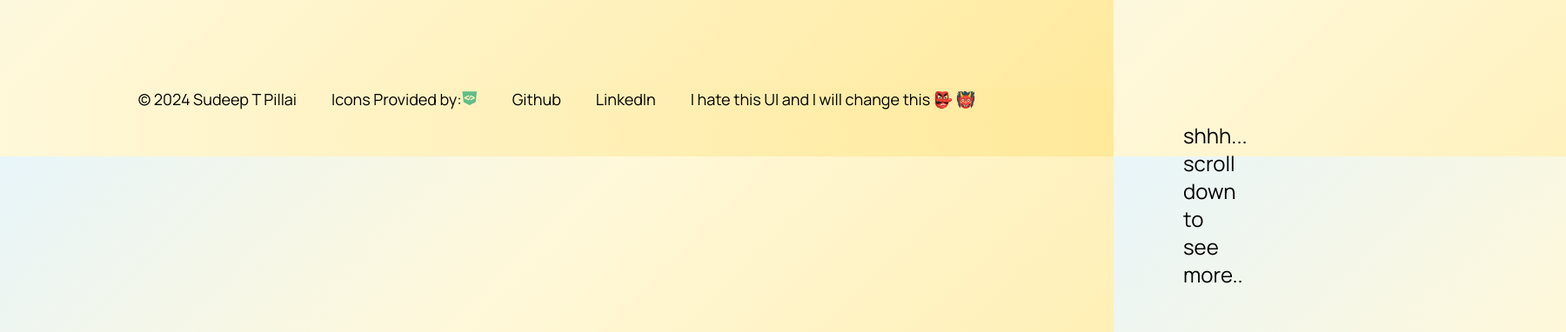
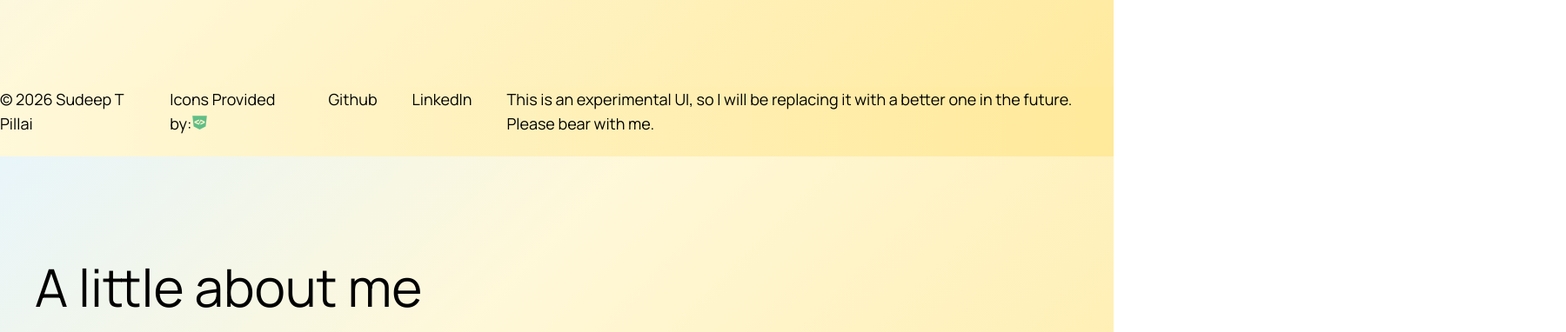
Before and after one commit to Sudeep-T-Pillai/my-portfolio-website, a Next.js app: page / in a window 1280 px wide. Shown: the part 620-1002 px from the top of the page at 87% size, 1800 px wide, since content can reach past the window. Built offline with nearby package versions, Linux system fonts and the light colour scheme.

Commit message:
Added bit more responsiveness to [header], [footer] and the [about me] section

```diff
--- a/app/components/badges/badge-selection.tsx
+++ b/app/components/badges/badge-selection.tsx
@@ -5,7 +5,7 @@ export default function BadgeSection() {
     return (
         <section className="flex flex-col gap-6">
 
-            <div className="grid grid-cols-3 gap-2">
+            <div className=" grid grid-cols-2 gap-2 md:grid-cols-3 gap-3">
 
                 <CredlyBadge
                     badgeId="7480810e-5e8c-4f6c-aaa1-8d4b75490922"
--- a/app/components/footer.tsx
+++ b/app/components/footer.tsx
@@ -3,7 +3,7 @@ export function Footer() {
     return (
         <footer className="h-[10vh] sticky bottom-0 bg-[linear-gradient(90deg,#FFF8D9_0%,#FFE99A_100%)]">
            <div className="flex flex-row row-2 justify-center gap-10">
-                    <p className="font-sans text-sm md:text-lg">© 2024 Sudeep T Pillai</p>
+                    <p className="font-sans text-sm md:text-lg">© 2026 Sudeep T Pillai</p>
                     <p className="font-sans text-sm md:text-lg "> Icons Provided by:
                         <i className="devicon-devicon-plain colored text-sm md:text-lg"></i>
                     </p>
@@ -11,8 +11,8 @@ export function Footer() {
                     <a className="font-sans text-sm md:text-lg" href="https://github.com/Sudeep-T-Pillai">Github</a>
                     <a className="font-sans text-sm md:text-lg" href="https://www.linkedin.com/in/sudeep-t-pillai/">LinkedIn</a>
 
-                    <p className="font-sans text-sm md:text-lg">
-                       I hate this UI and I will change this  👺 👹
+                    <p className="hidden lg:block font-sans text-sm lg:text-lg">
+                       This is an experimental UI, so I will be replacing it with a better one in the future. Please bear with me.
                     </p>
 
 
--- a/app/components/header.tsx
+++ b/app/components/header.tsx
@@ -1,11 +1,11 @@
 import Link from "next/link";
 export function Header() {
     return (
-        <header className="bg-[linear-gradient(135deg,#E8F5FA_0%,#FFF8D9_35%,#FFE99A_100%)] sticky top-0 z-50 flex h-[8vh] shrink-0 justify-end">
-            <nav className="flex gap-10 mx-8 my-5">
-                <Link className="font-sans text-2xl transition-transform duration-500 ease-out hover:scale-150" href="#introduction">Home</Link>
-                <Link className="font-sans text-2xl transition-transform duration-500 ease-out hover:scale-150" href="#about-me">About Me</Link>
-                <Link className="font-sans text-2xl transition-transform duration-500 ease-out hover:scale-150" href = "#projects">Projects</Link>
+        <header className="bg-[linear-gradient(135deg,#E8F5FA_0%,#FFF8D9_35%,#FFE99A_100%)] w-full sticky top-0 z-50 flex h-[8vh] shrink-0 justify-end">
+            <nav className="flex gap-10 mx-8 my-5 ">
+                <Link className="font-sans text-xl md:text-2xl transition-transform duration-500 ease-out hover:scale-150" href="#introduction">Home</Link>
+                <Link className="font-sans text-xl md:text-2xl transition-transform duration-500 ease-out hover:scale-150" href="#about-me">About Me</Link>
+                <Link className="font-sans text-xl md:text-2xl transition-transform duration-500 ease-out hover:scale-150" href = "#projects">Projects</Link>
             </nav>
         </header>
     )
--- a/app/components/sections/about-me.tsx
+++ b/app/components/sections/about-me.tsx
@@ -5,7 +5,7 @@ export default function AboutMe() {
     return (
         <section className="flex flex-col ml-10 mr-10 font-sans gap-5">
             <h2 className="text-6xl">A little about me</h2>
-            <div className="flex flex-col col-2 md:grid grid-cols-12 gap-40">
+            <div className="flex flex-col col-2 2xl:grid grid-cols-12 gap-40">
                 <div className=" col-span-6 flex flex-col gap-2">
                     <div className="flex flex-col gap-2">
                         <p className="text-xl text-justify">
--- a/app/components/sections/introduction.tsx
+++ b/app/components/sections/introduction.tsx
@@ -12,7 +12,7 @@ export default function Introduction() {
            There's a little world of mine I'd love to show you.
           </h2>
 
-          <p className="text-2xl lg:ml-330 mt-35">
+          <p className="text-2xl 2xl:ml-330 mt-35">
             shhh... scroll down to see more..
           </p>
         </section>
--- a/app/layout.tsx
+++ b/app/layout.tsx
@@ -22,7 +22,7 @@ export default function RootLayout({ children }: LayoutProps<"/">) {
       lang="en"
       className={`${manrope.variable} h-full antialiased`}
     >
-      <body className="rounded-2xl bg-[linear-gradient(135deg,#E8F5FA_0%,#FFF8D9_35%,#FFE99A_100%)] bg-fixed min-h-full flex flex-col">
+        <body className="bg-[linear-gradient(135deg,#E8F5FA_0%,#FFF8D9_35%,#FFE99A_100%)] bg-fixed min-h-screen flex flex-col">
         <Header/>
 
           <main className="flex-1">
```
Lines whose indentation alone changed are shown as unchanged.
